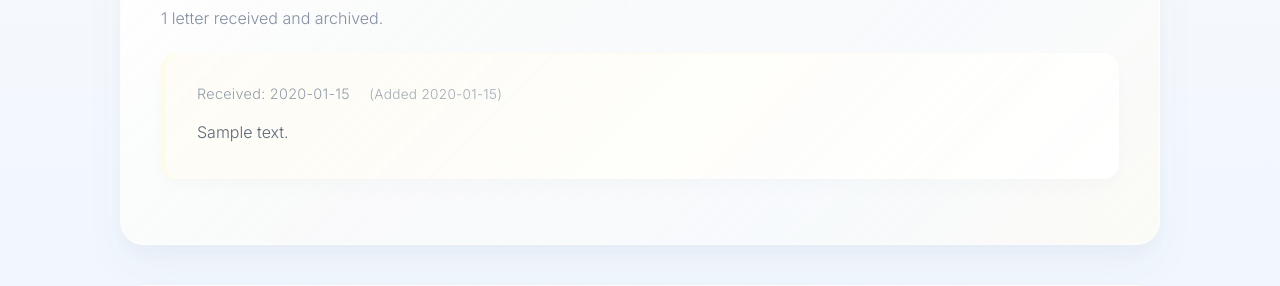
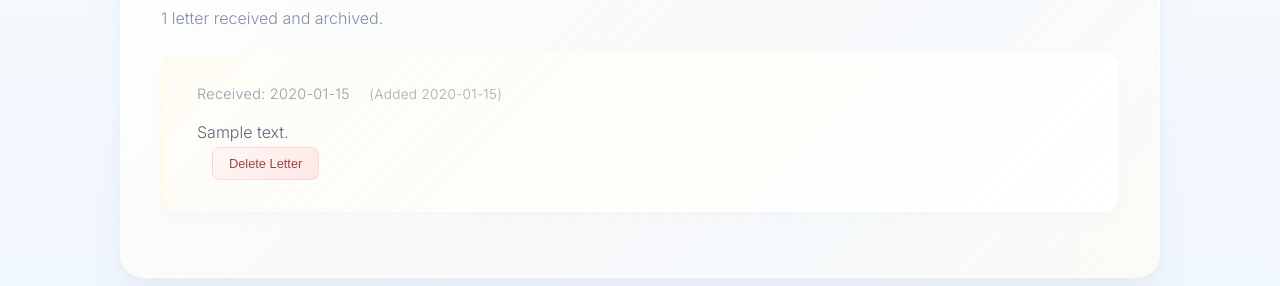
Before and after one commit to ThunderBladeX/slowly_letters, a Flask app: template templates/penpal.html in a window 1280 px wide. Shown: the part 1104-1390 px from the top of the page. Run offline with Flask 3, Linux system fonts and the light colour scheme; the template is opened without the code that fills it: most values are stand-ins (such as "Sample title", 1, 10 or a date in 2020).

Commit message:
Update penpal.html

```diff
--- a/templates/penpal.html
+++ b/templates/penpal.html
@@ -81,6 +81,11 @@
                         {% endif %}
                     </div>
                     <div class="letter-content">{{ letter.content }}</div>
+                    <form method="POST" action="{{ url_for('delete_letter') }}" style="display: inline; margin-left: 15px;">
+                        <input type="hidden" name="penpal_name" value="{{ penpal.name }}">
+                        <input type="hidden" name="letter_index" value="{{ loop.index0 }}">
+                        <button type="submit" class="delete-btn" onclick="return confirm('Are you sure you want to delete this letter? This action cannot be undone.')">Delete Letter</button>
+                    </form>
                 </div>
             {% endfor %}
         {% else %}
```
